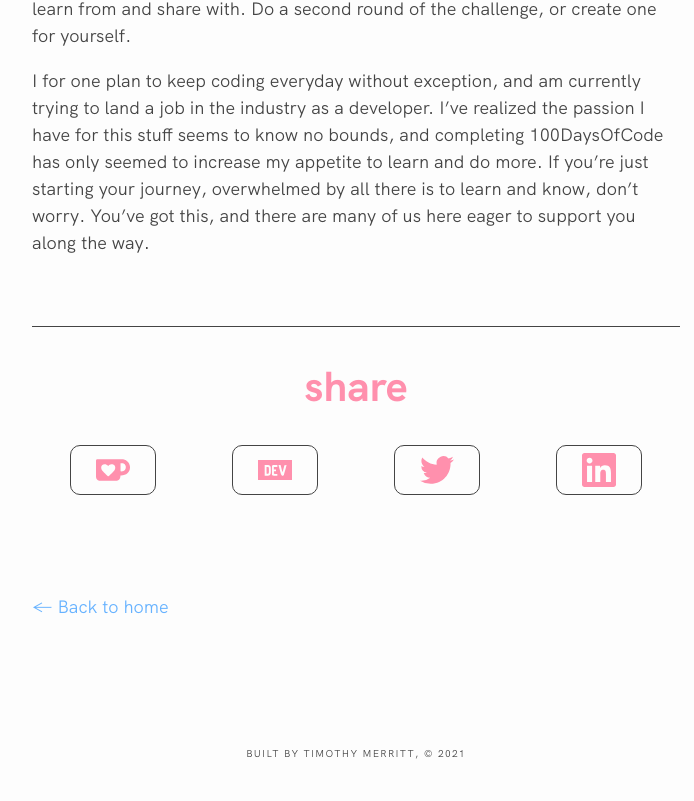
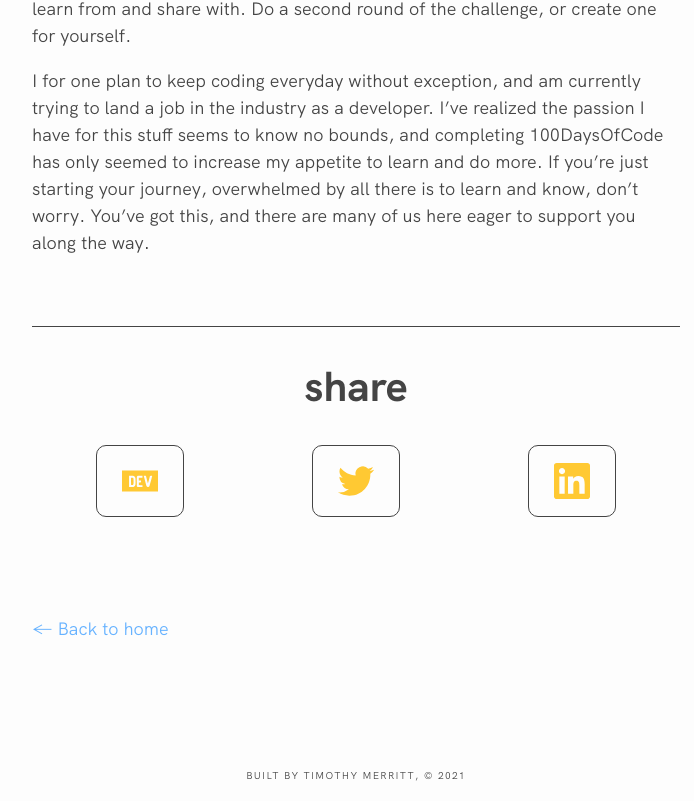
Before and after one commit to timmybytes/timmybytes-blog, a Next.js app: page /posts/what-i-learned-from-100-days-of-code in a window 1280 px wide. Shown: the part 4637-5438 px from the top of the page, without its empty margins (284-978 px from the left). Before the commit the page ends 5416 px from the top, so only its background shows below. Built offline with nearby package versions, Linux system fonts and the light colour scheme.

Commit message:
chore(PostFooter): Add tailored behavior for social shares

```diff
--- a/components/Post/Post.js
+++ b/components/Post/Post.js
@@ -33,10 +33,16 @@ const Post = ({
         {/* Default Image for social media sharing - 1280x640 PNG Required */}
         {image ? (
           <>
-            <meta property='og:image' content={image} />
+            <meta
+              property='og:image'
+              content={`https://timmybytes.com/images/${image}`}
+            />
             <meta property='og:image:alt' content='Post image' />
             <meta property='og:image:type' content='image/png' />
-            <meta property='twitter:image' content={image} />
+            <meta
+              property='twitter:image'
+              content={`https://timmybytes.com/images/${image}`}
+            />
             <meta property='og:image:width' content='1280' />
             <meta property='og:image:height' content='640' />
           </>
@@ -44,13 +50,13 @@ const Post = ({
           <>
             <meta
               property='og:image'
-              content='../../public/images/gradients/gradienta-unsplash-1.png'
+              content='https://timmybytes.com/images/timmybytes-Plain-Business-OG-Card.png'
             />
             <meta property='og:image:alt' content='Color gradient' />
             <meta property='og:image:type' content='image/jpg' />
             <meta
               property='twitter:image'
-              content='../../public/images/gradients/gradienta-unsplash-1.png'
+              content='https://timmybytes.com/images/timmybytes-Plain-Business-OG-Card.png'
             />
             <meta property='og:image:width' content='1920' />
             <meta property='og:image:height' content='1280' />
@@ -66,7 +72,7 @@ const Post = ({
           <p className='post__date'>{postDate}</p>
         </header>
         <article className='post__article'>{children}</article>
-        <PostFooter postTitle={title} />
+        <PostFooter postTitle={title} postUrl={titleUrl} />
       </PostLayout>
     </>
   );
--- a/components/Post/PostFooter.js
+++ b/components/Post/PostFooter.js
@@ -1,42 +1,33 @@
 import React from 'react';
-import { IconContext } from 'react-icons';
-import { SiKoFi, SiDevDotTo, SiTwitter, SiLinkedin } from 'react-icons/si';
+import { SiDevDotTo, SiTwitter, SiLinkedin } from 'react-icons/si';
 
-const PostFooter = ({ postTitle }) => {
+const PostFooter = ({ postTitle, postUrl }) => {
   let shareTitle = postTitle
     ? postTitle.replace(/ /g, '%20')
     : `timmybytes%20blog`;
+  let dashedUrl = postTitle.replace(/%20/g, '-');
   return (
     <section className='post__footer'>
       <h2 className='post__footer-header center'>share</h2>
       <div className='post__footer-social'>
-        <a href='https://ko-fi.com/O4O82TAZB'>
-          <SiKoFi className='post__footer-social-icon' />
-        </a>
-        <a href='https://dev.to/timmybytes'>
+        <a
+          href={`https://dev.to/new?prefill=---%0Atitle%3A${shareTitle}%0Apublished%3A%20true%0Atags%3Awebdev%0A---via%20%7B%25%20user%20timmybytes%20%25%7D%20%5Bsource%20on%20timmybytes%20blog%5D%28${postUrl}%29`}
+          target='_blank'>
           <SiDevDotTo className='post__footer-social-icon' />
         </a>
         <a
           className='twitter-share-button'
           aria-label='share to twitter'
-          href={`https://twitter.com/intent/tweet?text=${shareTitle}`}>
+          href={`https://twitter.com/intent/tweet?url=${postUrl}&text=${shareTitle}&via=timmybytes`}
+          target='_blank'>
           <SiTwitter className='post__footer-social-icon' />
         </a>
-        <a href='https://www.linkedin.com/in/timmybytes'>
+        {/* http://www.linkedin.com/shareArticle?mini=true&url=${dashedUrl}&title=${dashedUrl}&summary=${dashedUrl}&source=${dashedUrl} */}
+        <a
+          href={`http://www.linkedin.com/shareArticle?mini=true&url=${postUrl}`}
+          target='_blank'>
           <SiLinkedin className='post__footer-social-icon' />
         </a>
-        {/* <a href='https://ko-fi.com/O4O82TAZB'>
-          <SiKoFi className='post__footer-social-icon' />
-        </a>
-        <a href='https://dev.to/timmybytes'>
-          <SiDevDotTo className='post__footer-social-icon' />
-        </a>
-        <a href='https://twitter.com/timmybytes'>
-          <SiTwitter className='post__footer-social-icon' />
-        </a>
-        <a href='https://www.linkedin.com/in/timmybytes'>
-          <SiLinkedin className='post__footer-social-icon' />
-        </a> */}
       </div>
     </section>
   );
--- a/components/styles/_post.scss
+++ b/components/styles/_post.scss
@@ -30,7 +30,7 @@
   }
   &__footer-header {
     border-top: 1px solid $color-dark;
-    color: $color-primary;
+    color: $color-dark;
     display: block;
     font-size: $size-5;
     margin-bottom: 0;
@@ -50,22 +50,23 @@
         border-bottom: none;
       }
       .post__footer-social-icon {
-        // background: $color-darker;
-        color: $color-primary;
+        border-radius: 10px;
+        border: 1px solid $color-dark;
+        color: $color-secondary-darker;
         display: block;
-        border-radius: 10px;
-        padding: 7px 25px;
+        font-size: 2rem;
+        height: auto;
         min-width: 34px;
-        height: auto;
-        border: 1px solid $color-dark;
+        padding: 17px 25px;
         transition: 0.3s;
         &:hover {
           box-shadow: 4px 4px 0 $color-dark;
+          color: $color-tertiary-darker;
           transform: translate(-4px, -4px);
         }
         @media screen and (max-width: 500px) {
           min-width: 44px;
-          padding: 5px 10px;
+          padding: 10px 15px;
         }
       }
     }
```
Also changed, not shown: 1 other file (tests, documents, lock files or other folders).
